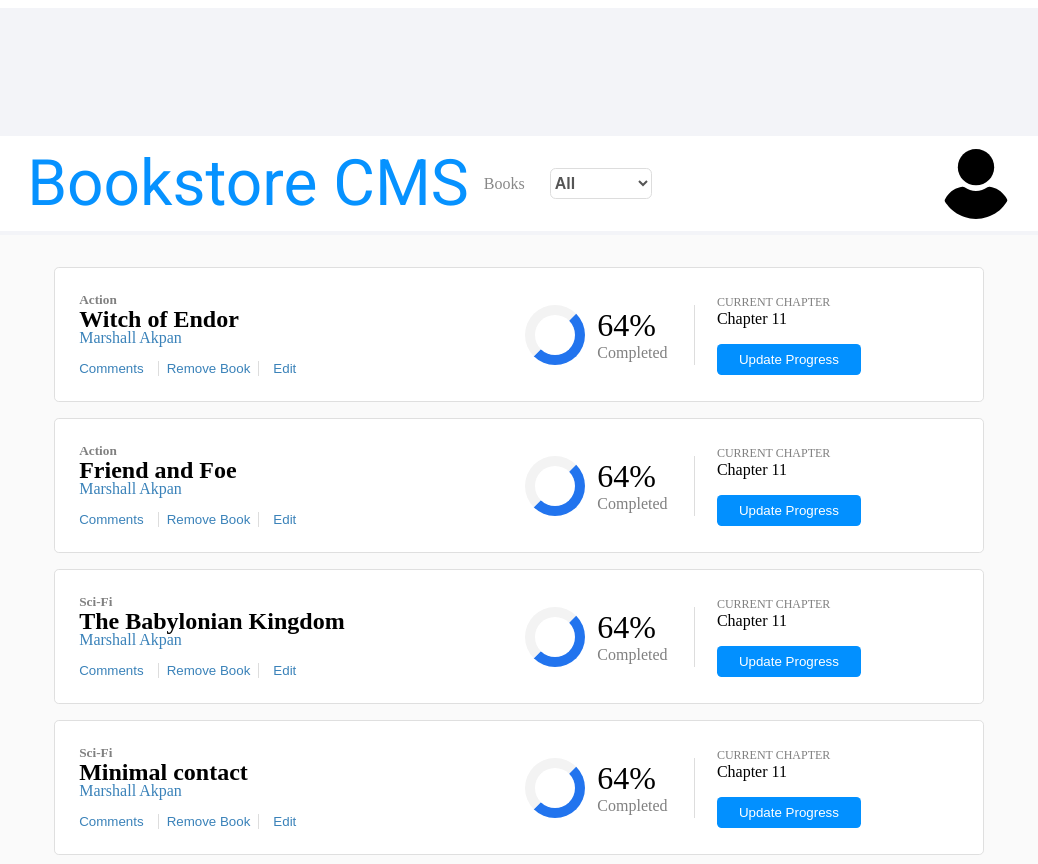
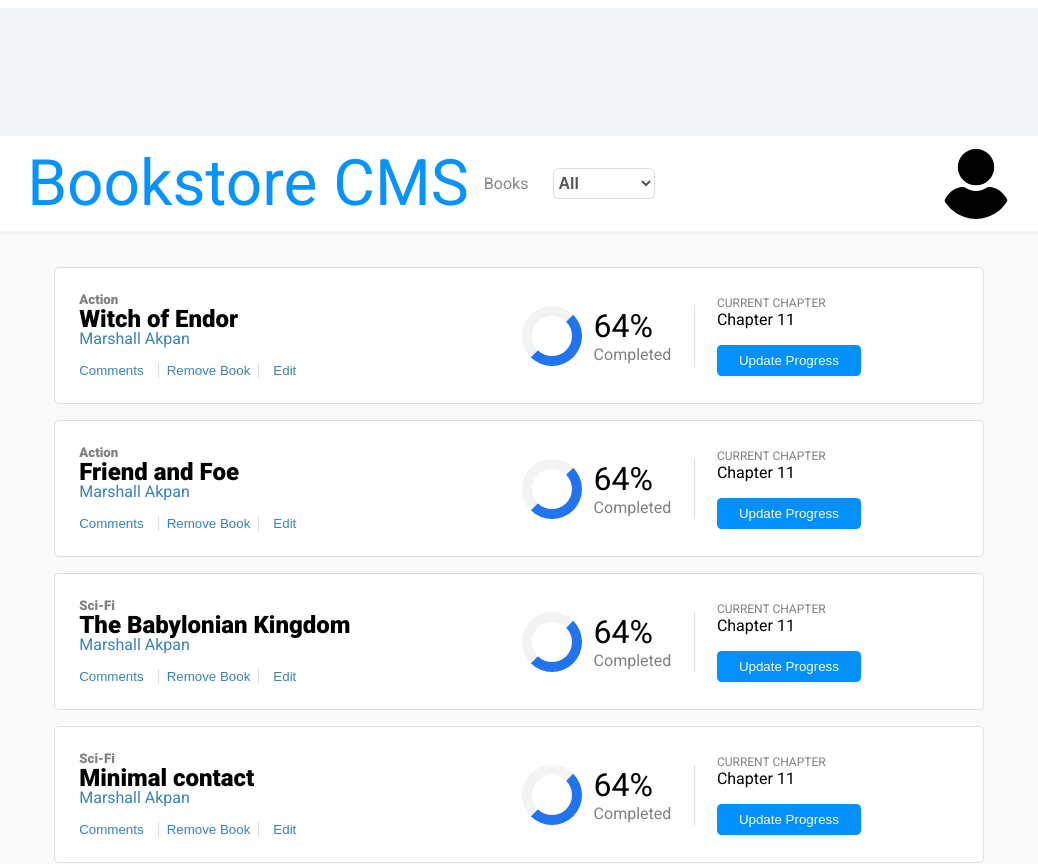
Before and after one commit to uimarshall/redux-bookstore-cms, a React (Create React App) app: page / in a window 1280 px wide. Shown: the top 864 px of the page, without its empty margins (121-1159 px from the left). Built offline with nearby package versions, Linux system fonts and the light colour scheme.

Commit message:
clean up codebase

```diff
--- a/src/index.css
+++ b/src/index.css
@@ -1,3 +1,7 @@
+body {
+  font-family: 'Roboto', sans-serif;
+}
+
 /* App Component */
 
 .user-img {
@@ -125,12 +129,8 @@ button:disabled {
 /* BookList */
 .app-title {
   color: #0692ff;
-
-  /* font-size: 16px; */
   font-family: 'Roboto', sans-serif;
   font-weight: 400;
-
-  /* flex-basis: 80%; */
   font-size: 8vmin;
 }
 
@@ -272,12 +272,6 @@ button:disabled {
     flex-wrap: wrap;
   }
 
-  /* .app-title {
-    flex-basis: 80%;
-    font-size: 8vmin;
-    text-align: right;
-  } */
-
   #left {
     flex-basis: 100%;
     text-align: center;
```
